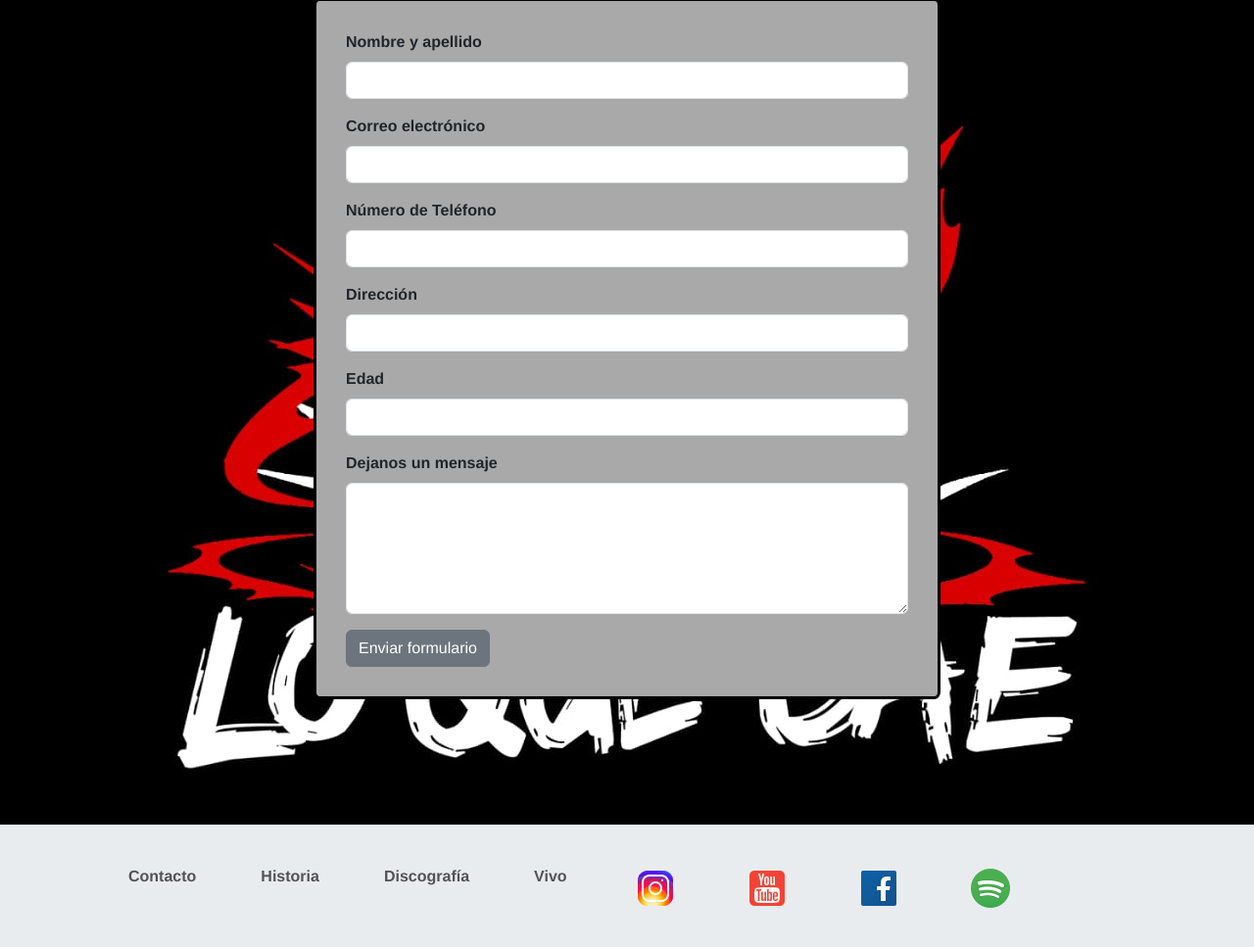
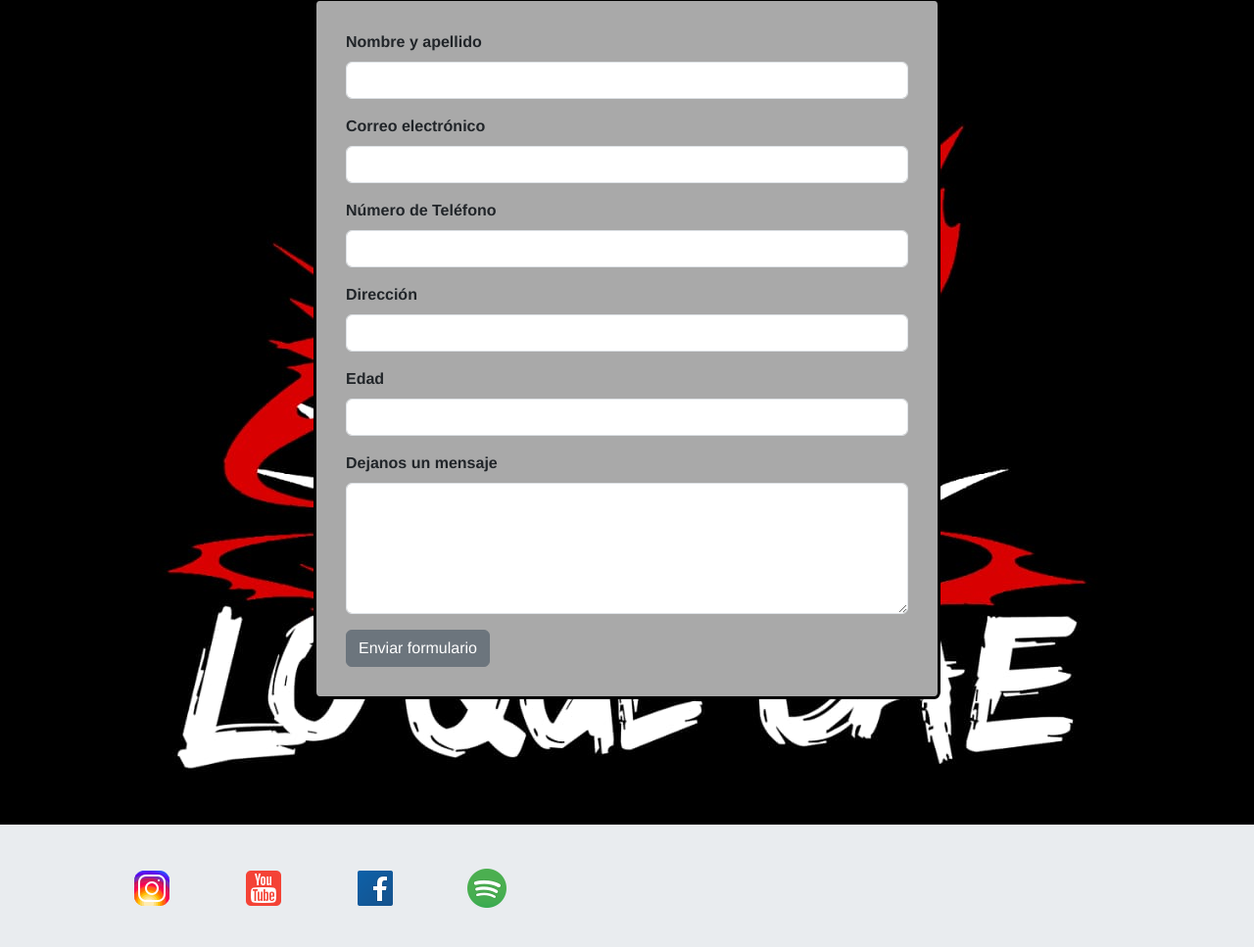
Before and after one commit to jerosoma/Proyecto-final-coderhouse, a website: page pages/contact.html in a window 1280 px wide. Shown: the part 244-1211 px from the top of the page at 98% size. Drawn offline with nearby package versions, Linux system fonts and the light colour scheme.

Commit message:
con footer modificado

```diff
--- a/pages/contact.html
+++ b/pages/contact.html
@@ -94,18 +94,6 @@
           <div class="collapse navbar-collapse" id="navbarNav">
             <ul class="navbar-nav">
               <li class="nav-item">
-                <a class="nav-link" aria-current="page" href="contact.html">Contacto</a>
-              </li>
-              <li class="nav-item">
-                <a class="nav-link" href="history.html">Historia</a>
-              </li>
-              <li class="nav-item">
-                <a class="nav-link" href="discography.html">Discografía</a>
-              </li>
-              <li class="nav-item">
-                <a class="nav-link" href="live.html">Vivo</a>
-              </li>
-              <li class="nav-item">
                 <a class="nav-link" href="https://www.instagram.com/loquecae/" target="_blank"><img src="../images/icons8-instagram-48.png" alt=""></a>
               </li>
               <li class="nav-item">
```
Also changed, not shown: index.html (+0 -9 lines), pages/discography.html (+0 -9 lines), pages/history.html (+0 -9 lines), pages/live.html (+0 -9 lines).
